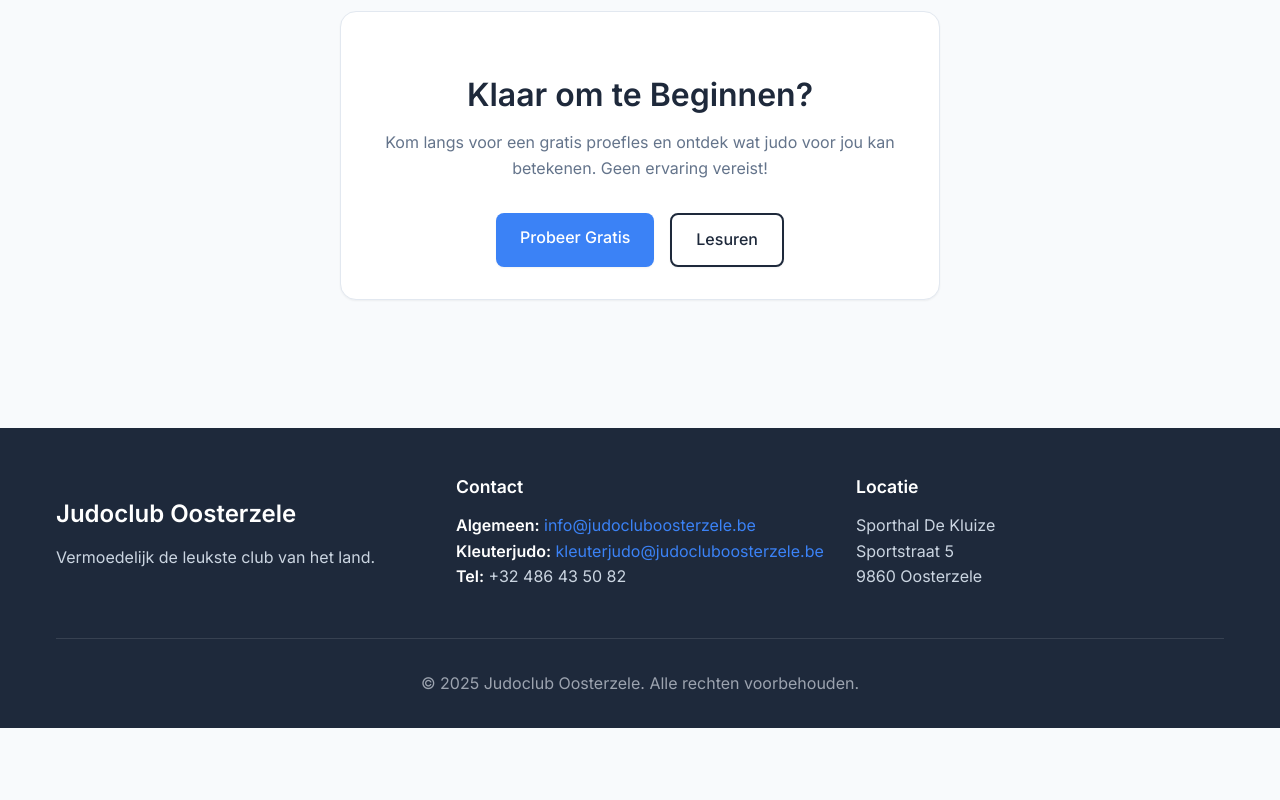
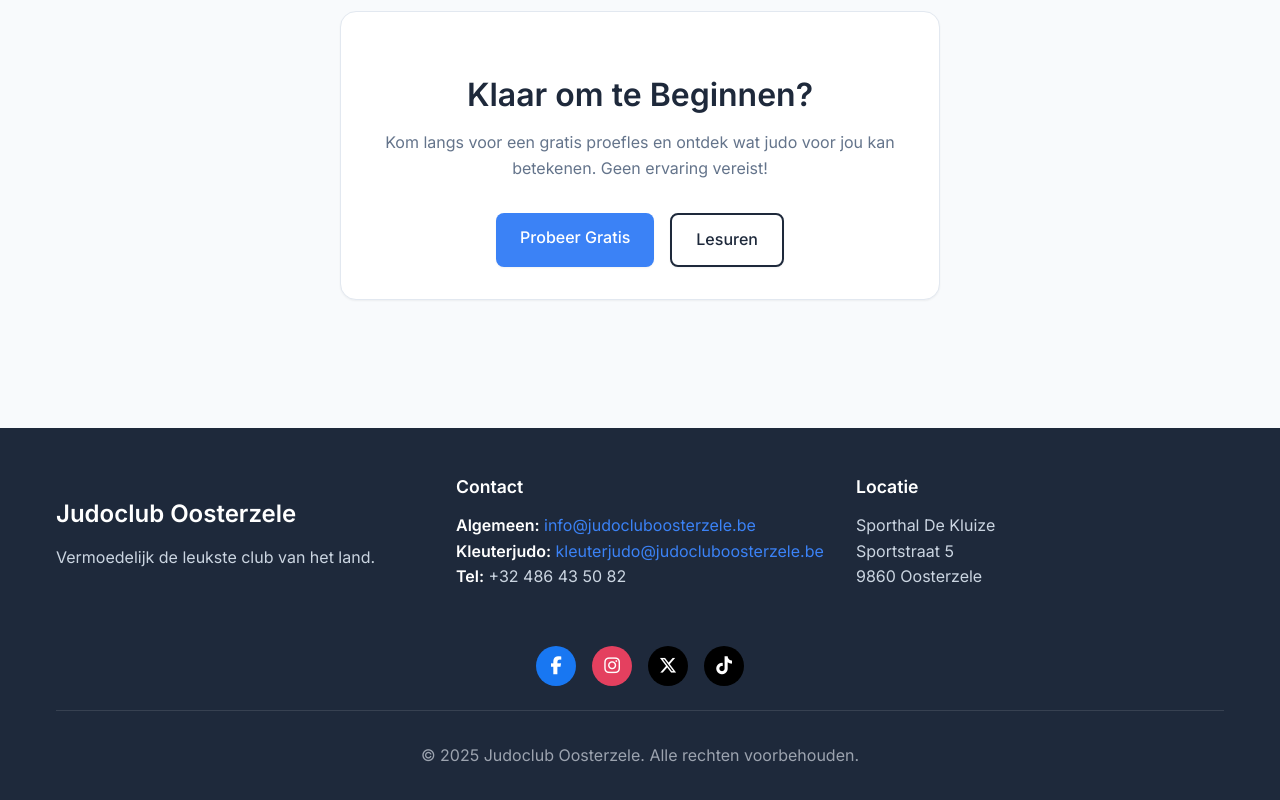
Before and after one commit to judocluboosterzele/website, an Astro site: page / in a window 1280 px wide. Shown: the part 2946-3746 px from the top of the page. Before the commit the page ends 3674 px from the top, so only its background shows below. Built offline with nearby package versions, Linux system fonts and the light colour scheme; Astro itself is replaced by a stand-in of ours.

Commit message:
social icons

```diff
--- a/src/components/Footer.astro
+++ b/src/components/Footer.astro
@@ -34,7 +34,40 @@ import "../styles/footer.css";
         </p>
       </div>
     </div>
-
+    <div class="footer-section social-icons">
+      <a
+        href="https://www.facebook.com/judocluboosterzele"
+        target="_blank"
+        aria-label="Facebook"
+        class="facebook"
+      >
+        <i class="fab fa-facebook-f"></i>
+      </a>
+      <a
+        href="https://www.instagram.com/judocluboosterzele"
+        target="_blank"
+        aria-label="Instagram"
+        class="instagram"
+      >
+        <i class="fab fa-instagram"></i>
+      </a>
+      <a
+        href="https://x.com/jcoosterzele"
+        target="_blank"
+        aria-label="X"
+        class="x"
+      >
+        <i class="fab fa-x-twitter"></i>
+      </a>
+      <a
+        href="https://www.tiktok.com/@judocluboosterzele"
+        target="_blank"
+        aria-label="TikTok"
+        class="tiktok"
+      >
+        <i class="fab fa-tiktok"></i>
+      </a>
+    </div>
     <div class="footer-bottom">
       <p>
         &copy; <span id="year"></span> Judoclub Oosterzele. Alle rechten voorbehouden.
--- a/src/layouts/Layout.astro
+++ b/src/layouts/Layout.astro
@@ -27,6 +27,10 @@ const {
       href="https://fonts.googleapis.com/css2?family=Inter:wght@300;400;500;600;700&display=swap"
       rel="stylesheet"
     />
+    <link
+      rel="stylesheet"
+      href="https://cdnjs.cloudflare.com/ajax/libs/font-awesome/6.5.0/css/all.min.css"
+    />
   </head>
   <body>
     <slot />
--- a/src/styles/footer.css
+++ b/src/styles/footer.css
@@ -45,6 +45,45 @@
   margin: 0;
 }
 
+.social-icons {
+  display: flex;
+  justify-content: center; /* icons in het midden */
+  gap: 1rem;
+  margin-top: 0.5rem; /* minder ruimte tussen tekst en icons */
+  margin-bottom: 1.5rem; /* meer ruimte tussen icons en lijntje */
+}
+
+.social-icons a {
+  width: 40px;
+  height: 40px;
+  border-radius: 50%;
+  display: flex;
+  align-items: center;
+  justify-content: center;
+  color: white;
+  font-size: 18px;
+  text-decoration: none;
+  transition: transform 0.2s;
+}
+
+.social-icons a:hover {
+  transform: scale(1.1);
+}
+
+/* Brand colors */
+.social-icons a.facebook {
+  background: #1877f2;
+}
+.social-icons a.instagram {
+  background: #e4405f;
+}
+.social-icons a.x {
+  background: #000;
+}
+.social-icons a.tiktok {
+  background: #000;
+}
+
 @media (max-width: 768px) {
   .footer-content {
     grid-template-columns: 1fr;
```
